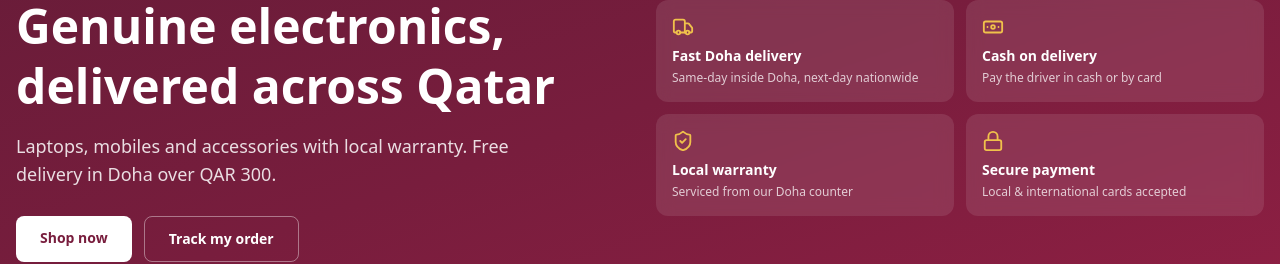
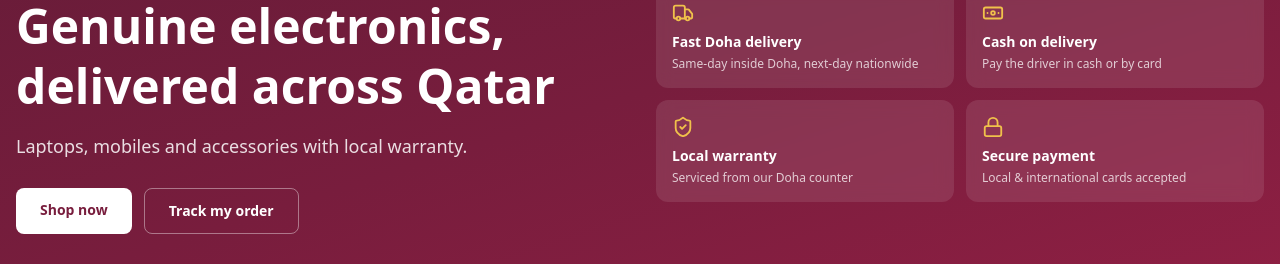
Before and after one commit to navkartradingqa-dot/navkartrading, a Next.js app: page / in a window 1280 px wide. Shown: the part 246-510 px from the top of the page. Built offline with nearby package versions, Linux system fonts and the light colour scheme; no server answers; the database is empty.

Commit message:
Remove free-delivery line from hero subtitle (EN and AR)

```diff
--- a/src/i18n/dictionaries.ts
+++ b/src/i18n/dictionaries.ts
@@ -19,8 +19,7 @@ export const en = {
   "nav.allCategories": "All Categories",
 
   "home.hero.title": "Genuine electronics, delivered across Qatar",
-  "home.hero.sub":
-    "Laptops, mobiles and accessories with local warranty. Free delivery in Doha over QAR 300.",
+  "home.hero.sub": "Laptops, mobiles and accessories with local warranty.",
   "home.hero.cta": "Shop now",
   "home.hero.cta2": "Track my order",
   "home.featured": "Featured products",
@@ -176,7 +175,7 @@ export const ar: Dict = {
   "nav.allCategories": "كل الأقسام",
 
   "home.hero.title": "إلكترونيات أصلية، توصيل لكل قطر",
-  "home.hero.sub": "لابتوبات وهواتف وملحقات بضمان محلي. توصيل مجاني داخل الدوحة للطلبات فوق ٣٠٠ ر.ق.",
+  "home.hero.sub": "لابتوبات وهواتف وملحقات بضمان محلي.",
   "home.hero.cta": "تسوّق الآن",
   "home.hero.cta2": "تتبّع طلبي",
   "home.featured": "منتجات مميزة",
```
